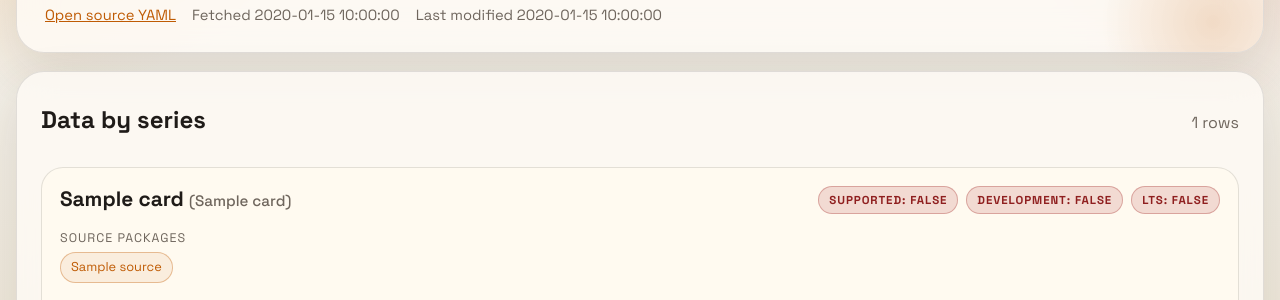
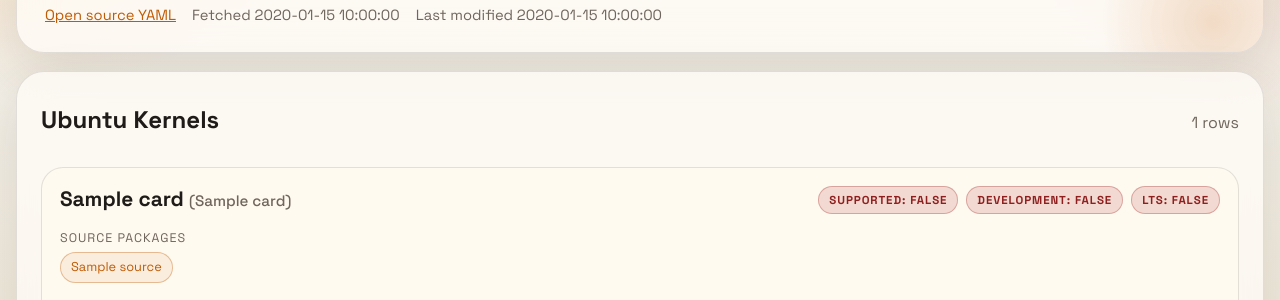
Before and after one commit to brettgrand/kseries-dashboard, a Flask app: template templates/index.html in a window 1280 px wide. Shown: the part 325-625 px from the top of the page. Run offline with Flask 3, Linux system fonts and the light colour scheme; the template is opened without the code that fills it: most values are stand-ins (such as "Sample title", 1, 10 or a date in 2020).

Commit message:
more cleanup

```diff
--- a/templates/index.html
+++ b/templates/index.html
@@ -46,7 +46,7 @@
       <section class="content-grid">
         <div class="panel">
           <div class="panel-heading">
-            <h2>Data by series</h2>
+            <h2>Ubuntu Kernels</h2>
             <p>{{ series_cards|length }} rows</p>
           </div>
           <div class="series-grid">
```
